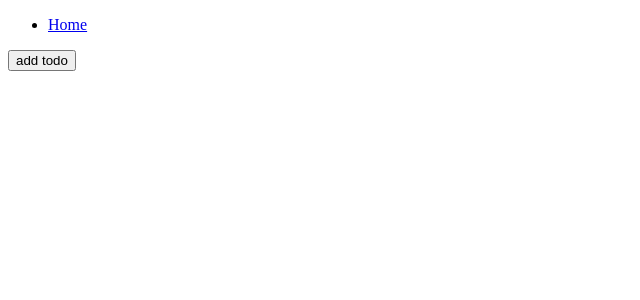
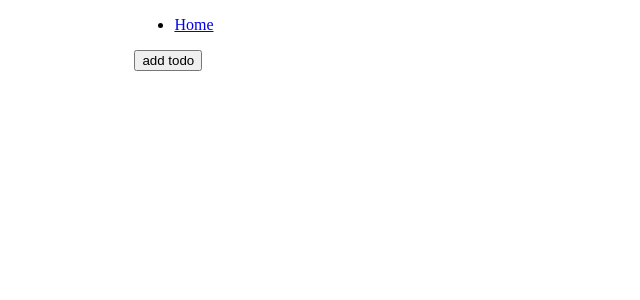
Before and after one commit to matekaszas13/todo-app, a Next.js app in the folder todo/: page / in a window 1280 px wide. Shown: the top 300 px of the page, without its empty margins (0-640 px from the left). Built offline with nearby package versions, Linux system fonts and the light colour scheme.

Commit message:
Style: Center all content and add margin auto

```diff
--- a/todo/pages/_app.tsx
+++ b/todo/pages/_app.tsx
@@ -1,12 +1,13 @@
 import type { AppProps } from 'next/app'
 import Nav from '../components/Nav'
+import styles from "../styles/App.module.css";
 
 function MyApp({ Component, pageProps }: AppProps) {
   return (
-    <>
+    <div className={styles.main}>
     <Nav/>
     <Component {...pageProps} />
-    </>
+    </div>
   )
 }
 
--- /dev/null
+++ b/todo/styles/App.module.css
@@ -0,0 +1,4 @@
+.main {
+    max-width: 80%;
+    margin: auto;
+}
```
